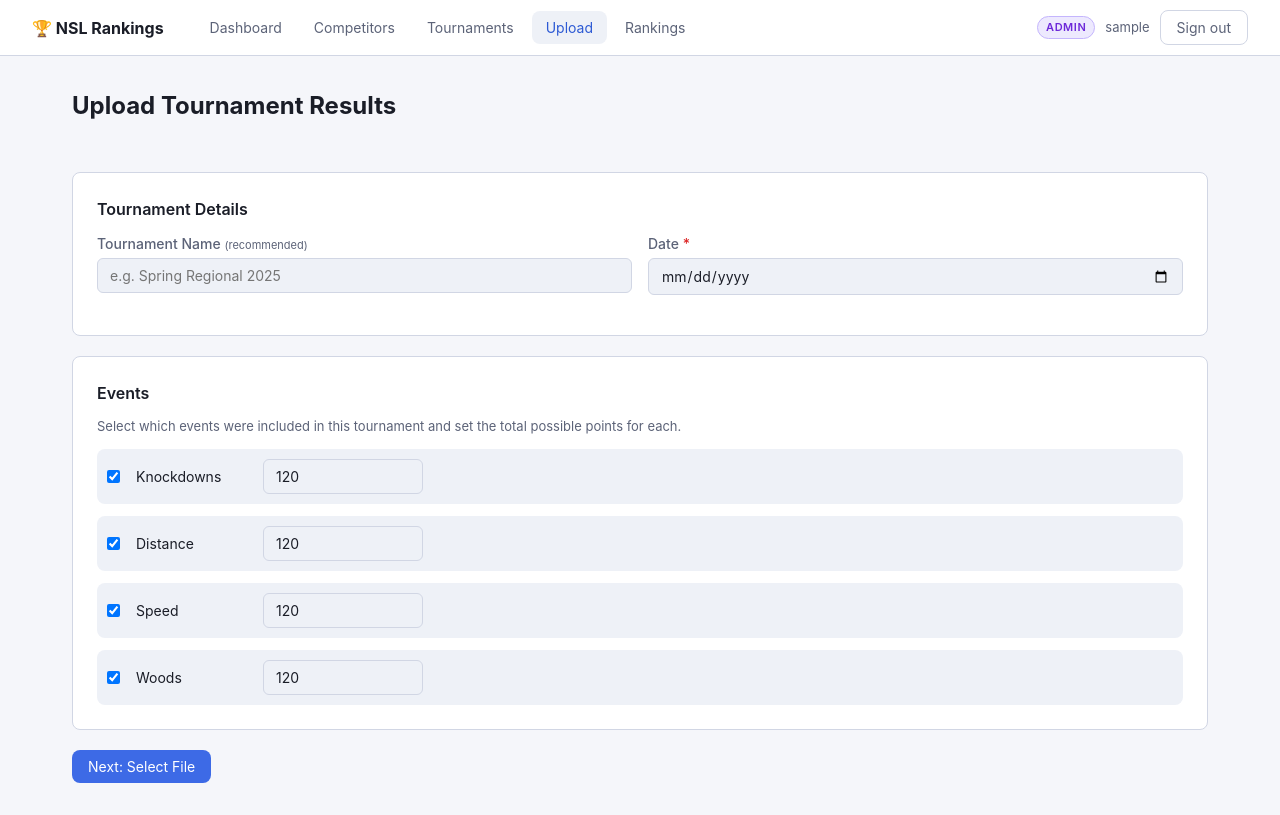
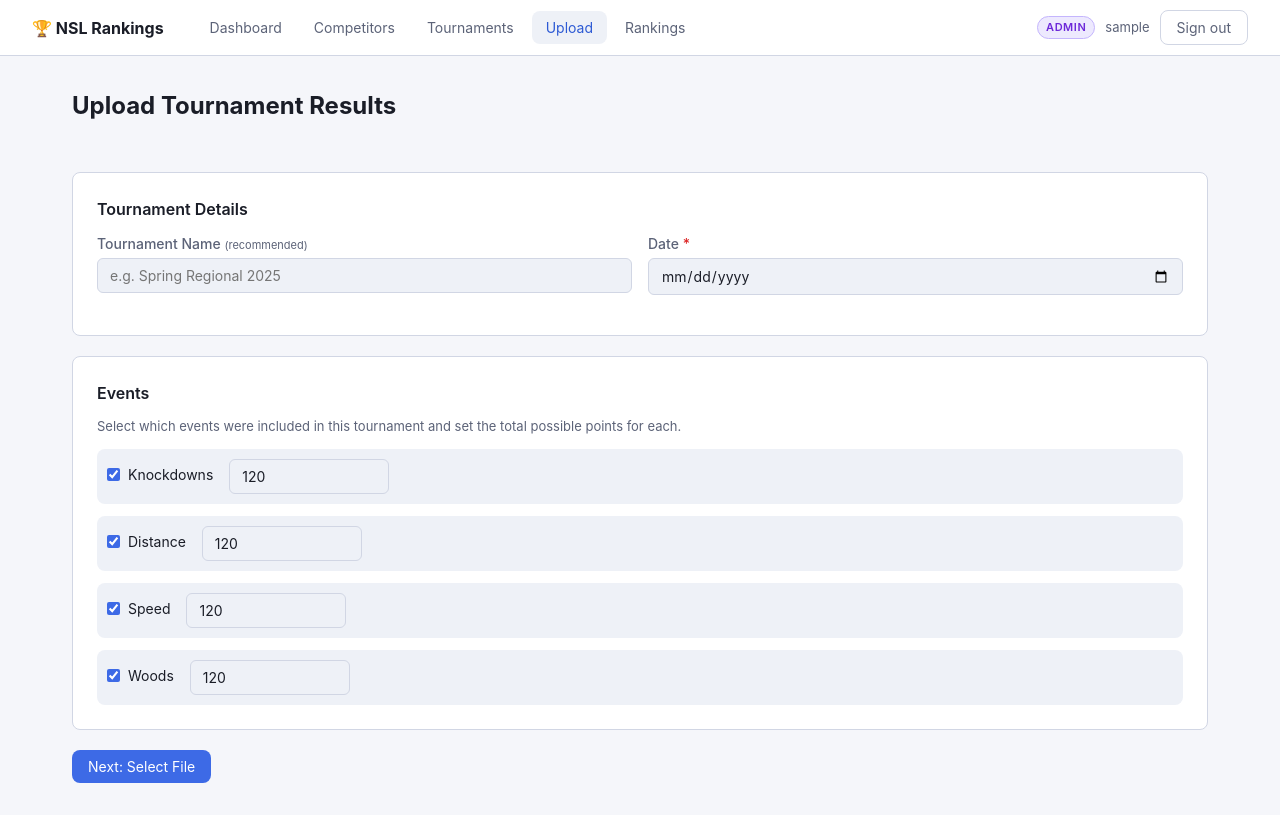
Before and after one commit to tinydinosaurs/nsl-rankings, a React (Vite) app in the folder client/: page /admin/upload in a window 1280 px wide. Built offline with nearby package versions, Linux system fonts and the light colour scheme; sample sign-in values are in the browser's storage.

Commit message:
feat: add shared Checkbox component and migrate 6 call sites

```diff
--- a/client/src/components/shared/AddCompetitorModal/AddCompetitorModal.jsx
+++ b/client/src/components/shared/AddCompetitorModal/AddCompetitorModal.jsx
@@ -1,6 +1,7 @@
 import { useState } from 'react';
 import api from '../../../utils/api.js';
 import Modal from '../Modal/Modal.jsx';
+import Checkbox from '../Checkbox/Checkbox.jsx';
 
 export default function AddCompetitorModal({ isOpen, onClose, onAdd }) {
 	const [name, setName] = useState('');
@@ -68,19 +69,12 @@ export default function AddCompetitorModal({ isOpen, onClose, onAdd }) {
 					</small>
 				</div>
 
-				<div className="form-group">
-					<label className="checkbox-label">
-						<input
-							type="checkbox"
-							checked={isMember}
-							onChange={(e) => setIsMember(e.target.checked)}
-						/>
-						NSL member
-					</label>
-					<small className="form-help">
-						Only members appear on the public leaderboard.
-					</small>
-				</div>
+				<Checkbox
+					label="NSL member"
+					description="Only members appear on the public leaderboard."
+					checked={isMember}
+					onChange={(e) => setIsMember(e.target.checked)}
+				/>
 
 				<div className="modal-actions">
 					<button type="button" className="btn btn-secondary" onClick={onClose}>
--- a/client/src/components/shared/AddTournamentModal/AddTournamentModal.css
+++ b/client/src/components/shared/AddTournamentModal/AddTournamentModal.css
@@ -27,10 +27,6 @@
 }
 
 .event-checkbox {
-	display: flex;
-	align-items: center;
-	gap: 0.5rem;
-	cursor: pointer;
 	font-size: 0.95rem;
 }
 
--- a/client/src/components/shared/AddTournamentModal/AddTournamentModal.jsx
+++ b/client/src/components/shared/AddTournamentModal/AddTournamentModal.jsx
@@ -3,6 +3,7 @@ import { Link } from 'react-router-dom';
 import api from '../../../utils/api.js';
 import { EVENT_LIST as EVENTS } from '../../../constants/events.js';
 import Modal from '../Modal/Modal.jsx';
+import Checkbox from '../Checkbox/Checkbox.jsx';
 import './AddTournamentModal.css';
 
 export default function AddTournamentModal({ isOpen, onClose, onAdd }) {
@@ -119,9 +120,10 @@ export default function AddTournamentModal({ isOpen, onClose, onAdd }) {
 					<legend className="form-legend">Active Events</legend>
 					<div className="event-grid">
 						{EVENTS.map(({ key, label }) => (
-							<label key={key} className="event-checkbox">
-								<input
-									type="checkbox"
+							<Checkbox
+								key={key}
+								label={label}
+								className="event-checkbox"
 								checked={events[`has_${key}`]}
 								onChange={(e) =>
 									setEvents((prev) => ({
@@ -130,8 +132,6 @@ export default function AddTournamentModal({ isOpen, onClose, onAdd }) {
 									}))
 								}
 							/>
-								{label}
-							</label>
 						))}
 					</div>
 				</fieldset>
--- /dev/null
+++ b/client/src/components/shared/Checkbox/Checkbox.css
@@ -0,0 +1,44 @@
+.checkbox {
+	display: block;
+}
+
+.checkbox-label {
+	display: inline-flex;
+	align-items: center;
+	gap: 8px;
+	font-size: 14px;
+	color: var(--text);
+	margin-bottom: 0;
+	cursor: pointer;
+	user-select: none;
+}
+
+/* Reset the global `input` rule so the native checkbox renders normally
+   instead of inheriting the textbox-style background, border, and padding. */
+.checkbox-input {
+	width: auto;
+	margin: 0;
+	padding: 0;
+	background: transparent;
+	border: none;
+	cursor: pointer;
+	accent-color: var(--accent);
+}
+
+.checkbox-input:disabled {
+	cursor: not-allowed;
+}
+
+.checkbox-input:disabled + .checkbox-text {
+	opacity: 0.6;
+	cursor: not-allowed;
+}
+
+.checkbox-description {
+	display: block;
+	margin-top: 4px;
+	color: var(--text-muted);
+	font-size: 12px;
+	/* Indent so the description aligns with the label text, not the box. */
+	padding-left: 24px;
+}
--- /dev/null
+++ b/client/src/components/shared/Checkbox/Checkbox.jsx
@@ -0,0 +1,42 @@
+import { useId } from 'react';
+import './Checkbox.css';
+
+/**
+ * Inline checkbox with a label and optional helper description.
+ *
+ * Use for any boolean toggle in forms, filter bars, or settings rows.
+ * Wraps the native <input type="checkbox"> in a <label> so clicking the text
+ * toggles the box, and scopes its own styling so the global `input` rule
+ * doesn't override checkbox rendering.
+ */
+export default function Checkbox({
+	label,
+	description,
+	checked,
+	onChange,
+	disabled = false,
+	id,
+	name,
+	className = '',
+}) {
+	const generatedId = useId();
+	const inputId = id || generatedId;
+
+	return (
+		<div className={`checkbox ${className}`.trim()}>
+			<label className="checkbox-label" htmlFor={inputId}>
+				<input
+					id={inputId}
+					name={name}
+					type="checkbox"
+					checked={checked}
+					onChange={onChange}
+					disabled={disabled}
+					className="checkbox-input"
+				/>
+				<span className="checkbox-text">{label}</span>
+			</label>
+			{description && <small className="checkbox-description">{description}</small>}
+		</div>
+	);
+}
--- a/client/src/components/shared/EditCompetitorModal/EditCompetitorModal.jsx
+++ b/client/src/components/shared/EditCompetitorModal/EditCompetitorModal.jsx
@@ -1,6 +1,7 @@
 import { useState, useEffect } from 'react';
 import api from '../../../utils/api.js';
 import Modal from '../Modal/Modal.jsx';
+import Checkbox from '../Checkbox/Checkbox.jsx';
 
 /**
  * Edit competitor profile in a single modal — name, email, and member status
@@ -108,19 +109,12 @@ export default function EditCompetitorModal({
 					</small>
 				</div>
 
-				<div className="form-group">
-					<label className="checkbox-label">
-						<input
-							type="checkbox"
-							checked={isMember}
-							onChange={(e) => setIsMember(e.target.checked)}
-						/>
-						NSL member
-					</label>
-					<small className="form-help">
-						Only members appear on the public leaderboard.
-					</small>
-				</div>
+				<Checkbox
+					label="NSL member"
+					description="Only members appear on the public leaderboard."
+					checked={isMember}
+					onChange={(e) => setIsMember(e.target.checked)}
+				/>
 
 				<div className="modal-actions">
 					<button
--- a/client/src/pages/CompetitorPage/CompetitorsListPage.css
+++ b/client/src/pages/CompetitorPage/CompetitorsListPage.css
@@ -39,19 +39,6 @@
 	display: flex;
 	align-items: center;
 	gap: 12px;
-}
-
-.checkbox-label {
-	display: flex;
-	align-items: center;
-	gap: 8px;
-	font-size: 14px;
-	cursor: pointer;
-	user-select: none;
-}
-
-.checkbox-label input[type='checkbox'] {
-	margin: 0;
 }
 
 .table-wrapper {
--- a/client/src/pages/CompetitorPage/CompetitorsListPage.jsx
+++ b/client/src/pages/CompetitorPage/CompetitorsListPage.jsx
@@ -14,6 +14,7 @@ import Badge from '../../components/shared/Badge/Badge.jsx';
 import ConfirmDialog from '../../components/shared/ConfirmDialog/ConfirmDialog.jsx';
 import PageHeader from '../../components/shared/PageHeader/PageHeader.jsx';
 import EmptyState from '../../components/shared/EmptyState/EmptyState.jsx';
+import Checkbox from '../../components/shared/Checkbox/Checkbox.jsx';
 import AddCompetitorModal from '../../components/shared/AddCompetitorModal/AddCompetitorModal.jsx';
 import './CompetitorsListPage.css';
 
@@ -207,14 +208,11 @@ export default function CompetitorsListPage() {
 							<option value="non-members">Non-members only</option>
 						</select>
 					</label>
-					<label className="checkbox-label">
-						<input
-							type="checkbox"
-							checked={showPlaceholdersOnly}
-							onChange={(e) => setShowPlaceholdersOnly(e.target.checked)}
-						/>
-						Show only placeholder emails
-					</label>
+					<Checkbox
+						label="Show only placeholder emails"
+						checked={showPlaceholdersOnly}
+						onChange={(e) => setShowPlaceholdersOnly(e.target.checked)}
+					/>
 				</div>
 			</div>
 
--- a/client/src/pages/TournamentPage/TournamentDetailPage.css
+++ b/client/src/pages/TournamentPage/TournamentDetailPage.css
@@ -57,18 +57,7 @@
 }
 
 .event-edit-toggle {
-	display: flex;
-	align-items: center;
-	gap: 0.5rem;
-	cursor: pointer;
 	min-width: 7rem;
-}
-
-.event-edit-toggle input[type='checkbox'] {
-	width: 1rem;
-	height: 1rem;
-	cursor: pointer;
-	accent-color: var(--accent);
 }
 
 .event-edit-points {
--- a/client/src/pages/TournamentPage/TournamentDetailPage.jsx
+++ b/client/src/pages/TournamentPage/TournamentDetailPage.jsx
@@ -8,6 +8,7 @@ import EditResultModal from '../../components/shared/EditResultModal/EditResultM
 import EditableField from '../../components/shared/EditableField/EditableField.jsx';
 import ResultsUploadForm from '../../components/shared/ResultsUploadForm/ResultsUploadForm.jsx';
 import Badge from '../../components/shared/Badge/Badge.jsx';
+import Checkbox from '../../components/shared/Checkbox/Checkbox.jsx';
 import { EVENT_LIST as EVENTS } from '../../constants/events.js';
 import { formatScore as fmt } from '../../utils/formatScore.js';
 import '../../styles/podium.css';
@@ -255,9 +256,9 @@ export default function TournamentDetailPage() {
 						</div>
 						{EVENTS.map(({ key, label }) => (
 							<div key={key} className="event-edit-row">
-								<label className="event-edit-toggle">
-									<input
-										type="checkbox"
+								<Checkbox
+									label={label}
+									className="event-edit-toggle"
 									checked={eventDraft[key].enabled}
 									onChange={(e) =>
 										setEventDraft((d) => ({
@@ -266,8 +267,6 @@ export default function TournamentDetailPage() {
 										}))
 									}
 								/>
-									<span>{label}</span>
-								</label>
 								{eventDraft[key].enabled && (
 									<label className="event-edit-points">
 										<span>Total points</span>
--- a/client/src/pages/UploadPage/UploadPage.css
+++ b/client/src/pages/UploadPage/UploadPage.css
@@ -54,14 +54,6 @@
 }
 .event-row.inactive {
 	opacity: 0.5;
-}
-.checkbox-label {
-	display: flex;
-	align-items: center;
-	font-size: 14px;
-	color: var(--text);
-	min-width: 140px;
-	margin: 0;
 }
 
 .preview-header {
--- a/client/src/pages/UploadPage/UploadPage.jsx
+++ b/client/src/pages/UploadPage/UploadPage.jsx
@@ -3,6 +3,7 @@ import { Link } from 'react-router-dom';
 import { EVENTS, EVENT_LABELS } from '../../constants/events';
 import PageHeader from '../../components/shared/PageHeader/PageHeader.jsx';
 import ResultsUploadForm from '../../components/shared/ResultsUploadForm/ResultsUploadForm.jsx';
+import Checkbox from '../../components/shared/Checkbox/Checkbox.jsx';
 import './UploadPage.css';
 
 const defaultSettings = () => ({
@@ -154,18 +155,11 @@ export default function UploadPage() {
 									key={event}
 									className={`event-row ${!settings.activeEvents.includes(event) ? 'inactive' : ''}`}
 								>
-									<label className="checkbox-label">
-										<input
-											type="checkbox"
-											checked={settings.activeEvents.includes(event)}
-											onChange={() => toggleEvent(event)}
-											style={{
-												width: 'auto',
-												marginRight: 8,
-											}}
-										/>
-										{EVENT_LABELS[event]}
-									</label>
+									<Checkbox
+										label={EVENT_LABELS[event]}
+										checked={settings.activeEvents.includes(event)}
+										onChange={() => toggleEvent(event)}
+									/>
 									<div
 										className="form-group"
 										style={{
```
Also changed, not shown: 2 other files (tests, documents, lock files or other folders). Lines whose indentation alone changed are shown as unchanged.
